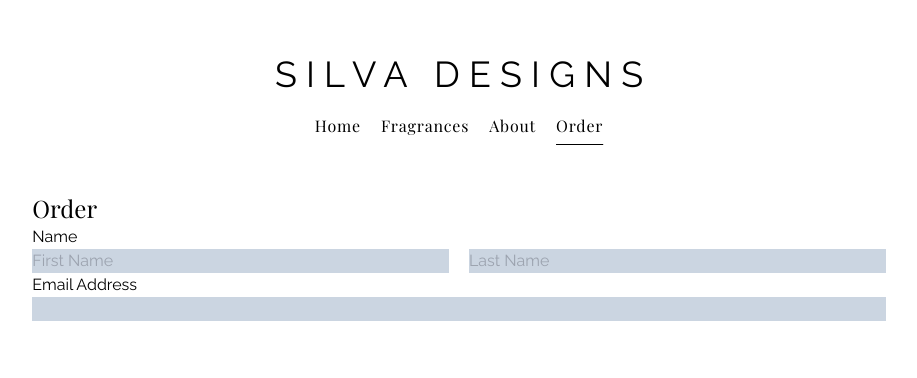
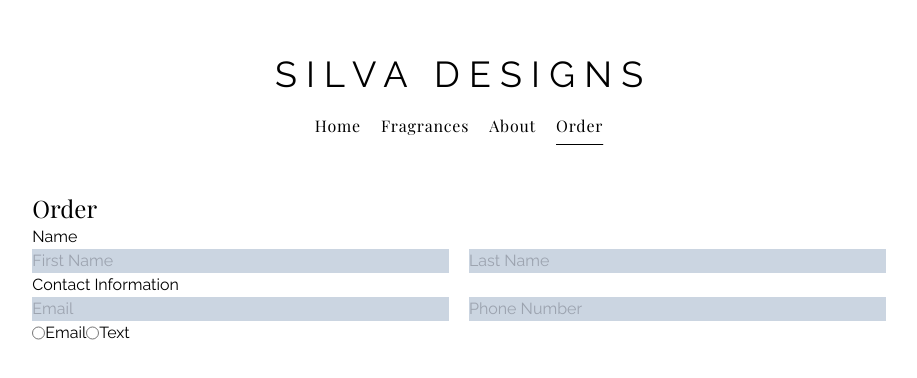
Before and after one commit to silva-tim/silva-designs, a React (Vite) app in the folder client/: page /order in a window 1280 px wide. Shown: the top 378 px of the page, without its empty margins (181-1098 px from the left). Built offline with nearby package versions, Linux system fonts and the light colour scheme.

Commit message:
Working on order form

```diff
--- a/client/src/pages/Fragrances.tsx
+++ b/client/src/pages/Fragrances.tsx
@@ -11,7 +11,7 @@ export default function Fragrances() {
   }, []);
 
   return (
-    <div className="w-10/12 m-auto">
+    <section className="w-10/12 m-auto">
       <div className="w-full py-3 border-b border-black">
         <span className="text-2xl font-playfair">Fragrances</span>
       </div>
@@ -26,6 +26,6 @@ export default function Fragrances() {
           />
         ))}
       </div>
-    </div>
+    </section>
   );
 }
--- a/client/src/pages/Home.tsx
+++ b/client/src/pages/Home.tsx
@@ -9,12 +9,12 @@ export default function Home() {
 
   return (
     <div className="w-10/12 m-auto">
-      <div>
+      <section>
         <img src="/images/backgrounds/hero2.jpeg" alt="" />
-      </div>
-      <div className="mt-20">
+      </section>
+      <section id="favorites" className="mt-20">
         <Favorites />
-      </div>
+      </section>
     </div>
   );
 }
--- a/client/src/pages/Order.tsx
+++ b/client/src/pages/Order.tsx
@@ -5,7 +5,7 @@ export default function Order() {
       <form action="">
         <div className="flex flex-wrap">
           <span className="basis-full">Name</span>
-          <div className="flex justify-between gap-5 basis-full">
+          <div className="flex gap-5 basis-full">
             <input
               type="text"
               name=""
@@ -23,8 +23,23 @@ export default function Order() {
           </div>
         </div>
         <div className="flex flex-wrap">
-          <span className="basis-full">Email Address</span>
-          <input type="email" className="bg-slate-300 basis-full" />
+          <span className="basis-full">Contact Information</span>
+          <div className="flex gap-5 basis-full">
+            <input
+              type="email"
+              className="bg-slate-300 basis-1/2"
+              placeholder="Email"
+            />
+            <input
+              type="tel"
+              className="bg-slate-300 basis-1/2"
+              placeholder="Phone Number"
+            />
+          </div>
+          <input type="radio" id="email" name="contact" />
+          <label htmlFor="email">Email</label>
+          <input type="radio" id="text" name="contact" />
+          <label htmlFor="email">Text</label>
         </div>
       </form>
     </div>
```
